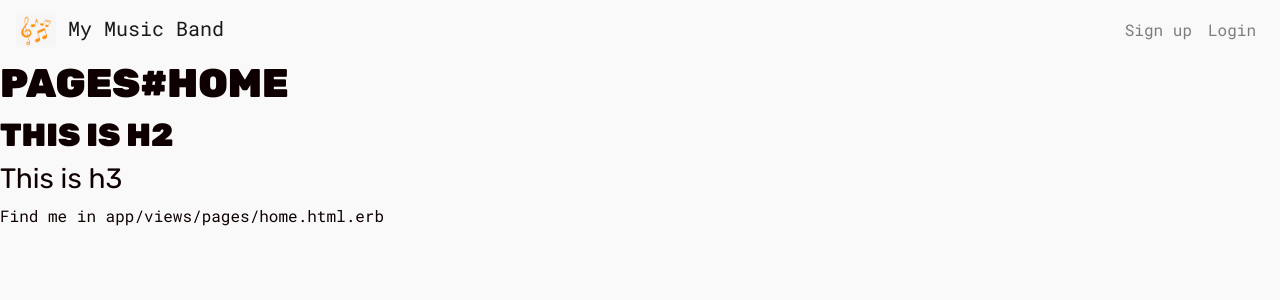
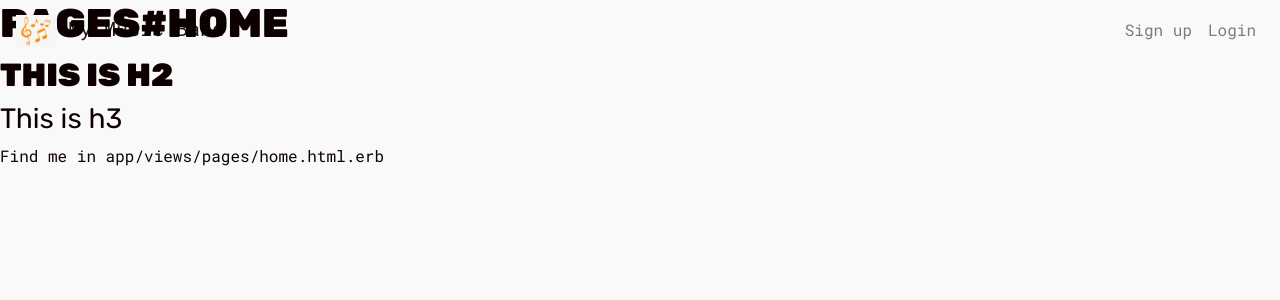
Before and after one commit to annecemech/mymusicband, a Rails app: page / in a window 1280 px wide. Shown: the top 300 px of the page. Run offline with Rails 7, Linux system fonts and the light colour scheme; style sheets or scripts are compiled from the project's sources; some libraries are stand-ins or nearby versions.

Commit message:
navbar position absolute

```diff
--- a/app/assets/stylesheets/components/_navbar.scss
+++ b/app/assets/stylesheets/components/_navbar.scss
@@ -1,6 +1,8 @@
 .navbar-lewagon {
   justify-content: space-between;
   background: transparent;
+  position: absolute;
+  width: 100%;
 }
 
 .navbar-lewagon .navbar-collapse {
```
